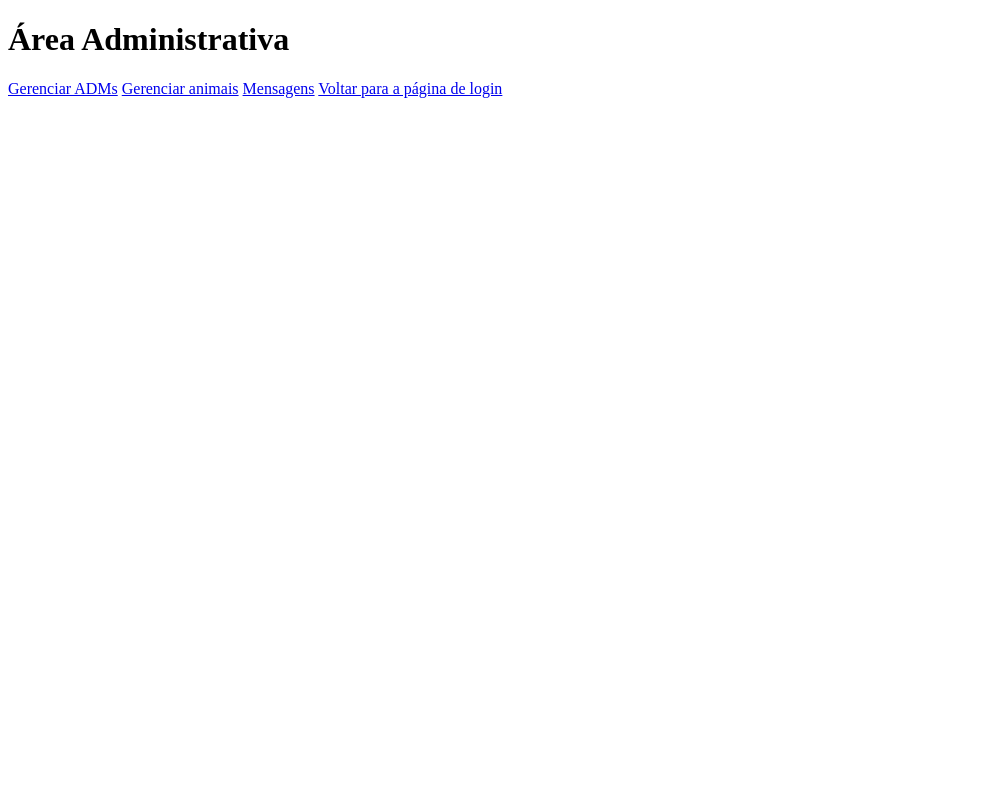
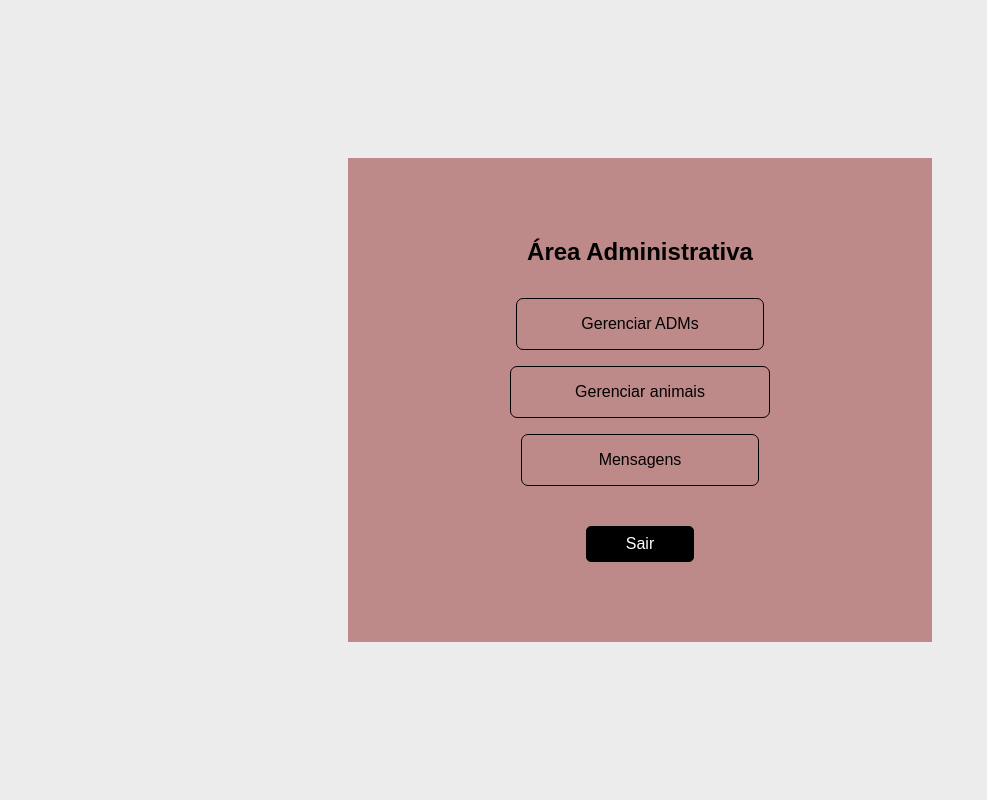
Before and after one commit to Bewwwy/TCC, a PHP site: page /pages/adm.html in a window 1280 px wide. Shown: the whole page, without its empty margins (0-987 px from the left). Run offline with PHP 8.4, Linux system fonts and the light colour scheme.

Commit message:
att (n e assim q vai ficar a area de adm)

```diff
--- /dev/null
+++ b/site/css/adm.css
@@ -0,0 +1,106 @@
+* {
+    margin: 0;
+    padding: 0;
+    border: 0;
+    outline: 0;
+    font-weight: inherit;
+    font-size: inherit;
+    font-family: inherit;
+    box-sizing: border-box;
+    list-style: none;
+    text-decoration: none;
+    border: none;
+    text-align: center;
+}
+
+body {
+    display: flex;
+    justify-content: center;
+    align-items: center;
+    min-height: 100vh;
+    background-color: var(--l_grey);
+}
+
+:root {
+    --l_grey: rgb(236, 236, 236);
+}
+
+.home {
+    background-color: rgb(190, 137, 137);
+    width: 30vw;
+    height: 50vh;
+    width: fit-content;
+    height: fit-content;
+    padding: 10vh 12vw;
+    display: flex;
+    flex-direction: column;
+    align-items: center;
+    align-content: center;
+    justify-content: center;
+    font-family: sans-serif;
+}
+
+h1 {
+    font-weight: bolder;
+    font-size: x-large;
+    margin-bottom: 1em;
+}
+
+#genAdm {
+    border: 1px rgb(0, 0, 0) solid;
+    /*background-color: rgba(190, 190, 190, 0.425);*/
+    padding: 2vh 5vw;
+    margin: 1vh;
+    border-radius: 7px;
+    color: black;
+    font-size: medium;
+}
+
+#genAdm:hover {
+    font-weight: bold;
+    transition: 0.3s ease;
+}
+
+#genAni {
+    border: 1px rgb(0, 0, 0) solid;
+    padding: 2vh 5vw;
+    margin: 1vh;
+    border-radius: 7px;
+    color: black;
+    font-size: medium;
+}
+
+#genAni:hover {
+    font-weight: bold;
+    transition: 0.3s ease;
+}
+
+#mens {
+    border: 1px rgb(0, 0, 0) solid;
+    padding: 2vh 6vw;
+    margin: 1vh;
+    border-radius: 7px;
+    color: black;
+    font-size: medium;
+}
+
+#mens:hover {
+    font-weight: bold;
+    transition: 0.3s ease;
+}
+
+#voltar {
+    border: 1px rgb(0, 0, 0) solid;
+    background-color: black;
+    border-radius: 5px;
+    padding: 1vh 3vw;
+    margin-top: 2em;
+    color: white
+}
+
+#voltar:hover {
+    font-weight: bold;
+    background-color: rgb(255, 255, 255);
+    color: black;
+    transition: 0.3s ease;
+}
--- a/site/pages/CRUDADMs.php
+++ b/site/pages/CRUDADMs.php
@@ -15,6 +15,8 @@ require_once '../banco/conexao.php';
     <div class="adm">
     <h1>Gerenciar ADMs</h1>
     <h2>Lista de ADMs</h2>
+    <a id="novo" href="./c_adm.php">Cadastrar novo ADM</a>
+    <a id="voltar" href="adm.html">Voltar</a>
     <table class="tableADM">
         <thead>
             <tr>
@@ -50,8 +52,6 @@ require_once '../banco/conexao.php';
         </tbody>
 
     </table>
-    <a id="novo" href="./c_adm.php">Cadastrar novo ADM</a>
-    <a id="voltar" href="adm.html">Voltar</a>
     </div>
 
 
--- a/site/pages/CRUDanimais.php
+++ b/site/pages/CRUDanimais.php
@@ -15,6 +15,8 @@ require_once '../banco/conexao.php';
     <div class="wawa">
     <h1>Gerenciar Animais</h1>
     <h2>Lista de Animais</h2>
+    <a id="novo" href="./c_animal.php">Cadastrar novo animal</a>
+    <a id="voltar" href="adm.html">Voltar</a>
     <table class="tableAnimal">
         <thead>
             <tr>
@@ -54,8 +56,6 @@ require_once '../banco/conexao.php';
         </tbody>
 
     </table>
-    <a id="novo" href="./c_animal.php">Cadastrar novo animal</a>
-    <a id="voltar" href="adm.html">Voltar</a>
     </div>
 </body>
 </html>
--- a/site/pages/adm.html
+++ b/site/pages/adm.html
@@ -3,13 +3,16 @@
 <head>
     <meta charset="UTF-8">
     <meta name="viewport" content="width=device-width, initial-scale=1.0">
+    <link rel="stylesheet" href="../css/adm.css">
     <title>Área Administrativa</title>
 </head>
 <body>
+    <div class="home">
     <h1>Área Administrativa</h1>
-    <a href="./CRUDADMs.php">Gerenciar ADMs</a>
-    <a href="./CRUDanimais.php">Gerenciar animais</a>
-    <a href="./mensagens.html">Mensagens</a>
-    <a href="./login.php">Voltar para a página de login</a>
+    <a id="genAdm" href="./CRUDADMs.php">Gerenciar ADMs</a>
+    <a id="genAni" href="./CRUDanimais.php">Gerenciar animais</a>
+    <a id="mens" href="./mensagens.html">Mensagens</a>
+    <a id="voltar" href="./login.php">Sair</a>
+    </div>
 </body>
 </html>
```
Also changed, not shown: site/css/crudAdm.css (+5 -4 lines), site/css/crudAnimal.css (+5 -3 lines).
